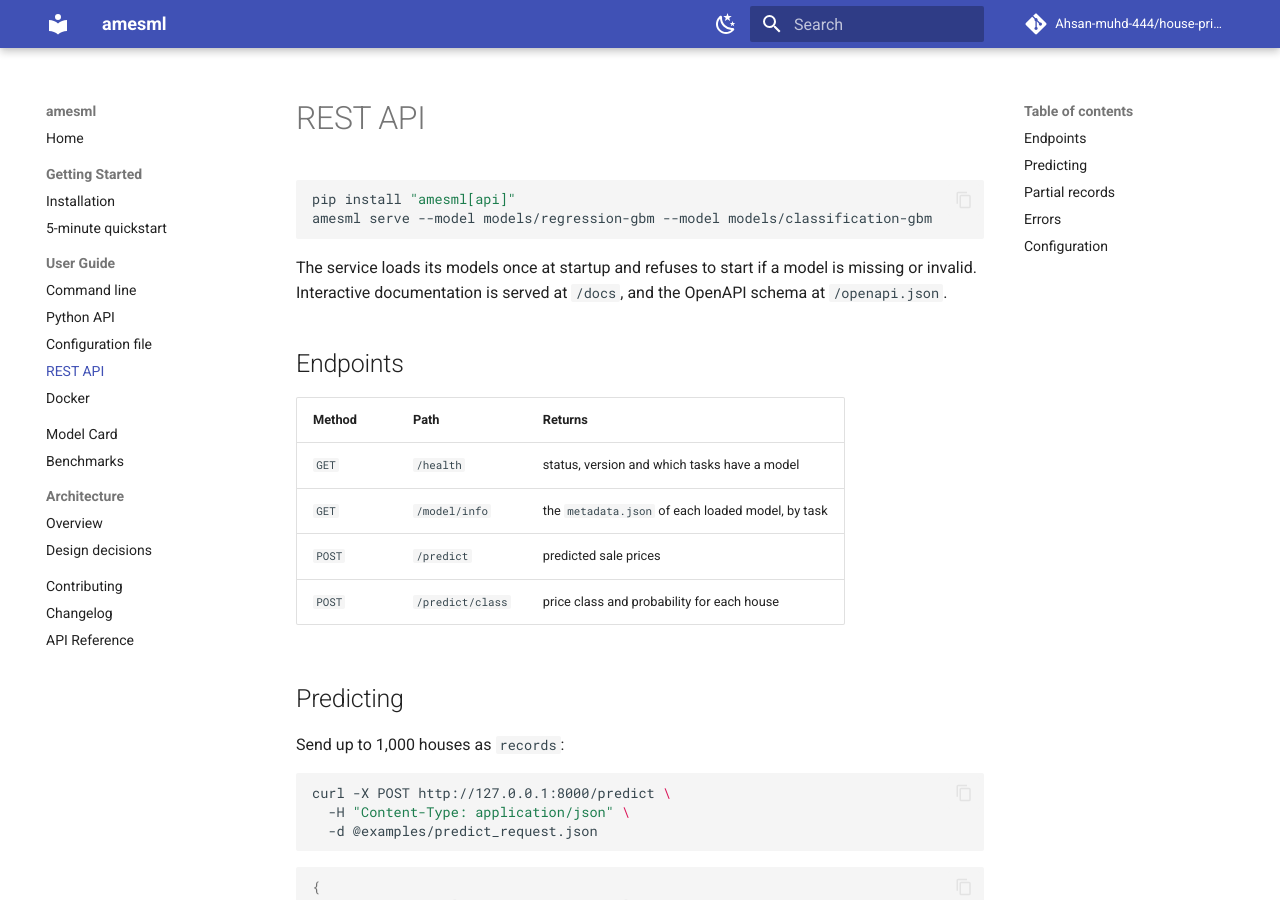
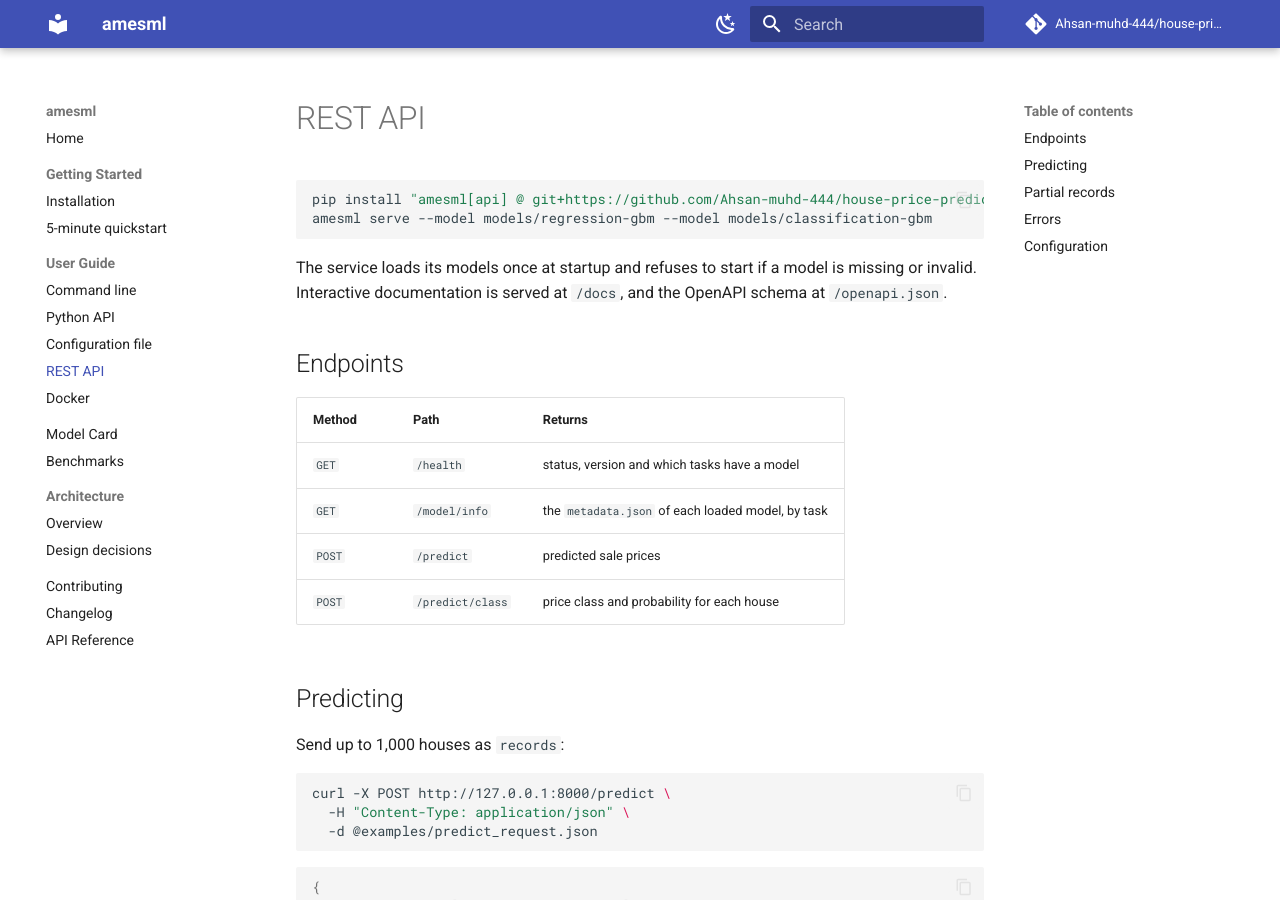
Before and after one commit to Ahsan-muhd-444/house-price-prediction, an MkDocs documentation site: the page built from docs/user-guide/rest-api.md, in a window 1280 px wide and 900 px high. Built offline with MkDocs 1.6.1 and Material for MkDocs 9.7.7, drawn with Linux system fonts in a browser that asks for light colours; comment, search, counter and statistics services are not loaded.

Commit message:
Update installation command for amesml API

````diff
--- a/docs/user-guide/rest-api.md
+++ b/docs/user-guide/rest-api.md
@@ -1,7 +1,7 @@
 # REST API
 
 ```bash
-pip install "amesml[api]"
+pip install "amesml[api] @ git+https://github.com/Ahsan-muhd-444/house-price-prediction@v0.1.1"
 amesml serve --model models/regression-gbm --model models/classification-gbm
 ```
 
````
